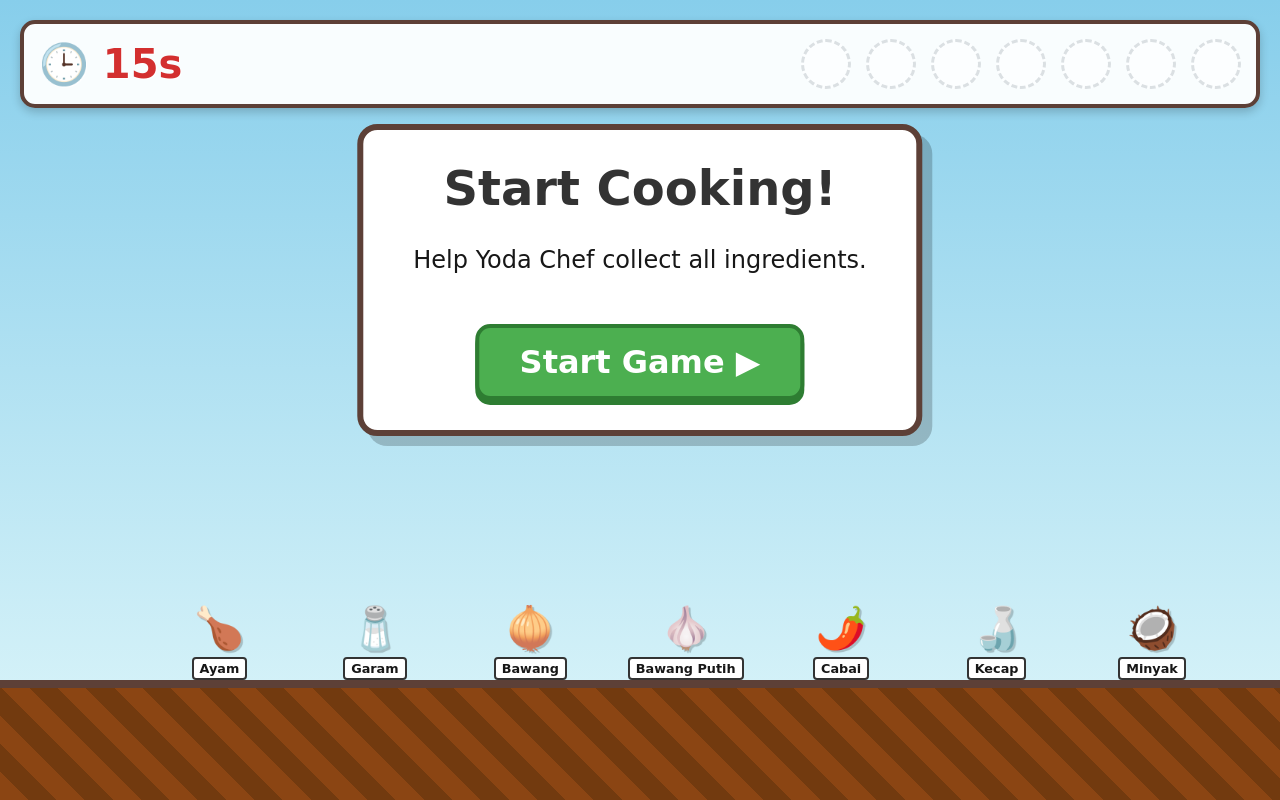
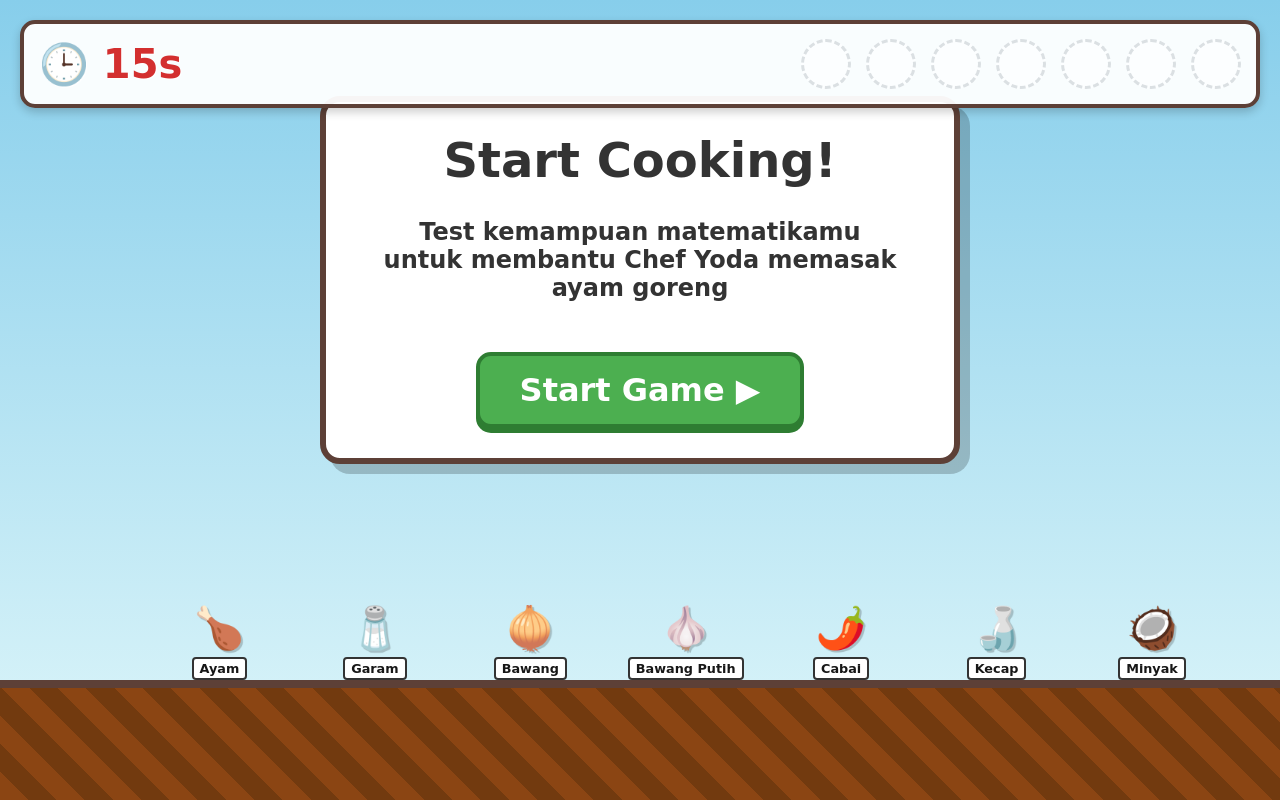
Before and after one commit to yogasamsu/yodamakan, a Next.js app: page / in a window 1280 px wide. Built offline with nearby package versions, Linux system fonts and the light colour scheme.

Commit message:
Update GameContainer.tsx

```diff
--- a/src/components/GameContainer.tsx
+++ b/src/components/GameContainer.tsx
@@ -136,7 +136,9 @@ export default function GameContainer() {
             {gameState === 'START' && (
                 <div className={styles.questionBox}>
                     <h1 className={styles.questionText} style={{ fontSize: '3rem' }}>Start Cooking!</h1>
-                    <p style={{ fontSize: '1.5rem', marginBottom: '20px' }}>Help Yoda Chef collect all ingredients.</p>
+                    <p style={{ fontSize: '1.5rem', marginBottom: '20px', color: '#333333', fontWeight: 'bold' }}>
+                        Test kemampuan matematikamu untuk membantu Chef Yoda memasak ayam goreng
+                    </p>
                     <button className={styles.restartBtn} onClick={startGame}>Start Game ▶</button>
                 </div>
             )}
```
